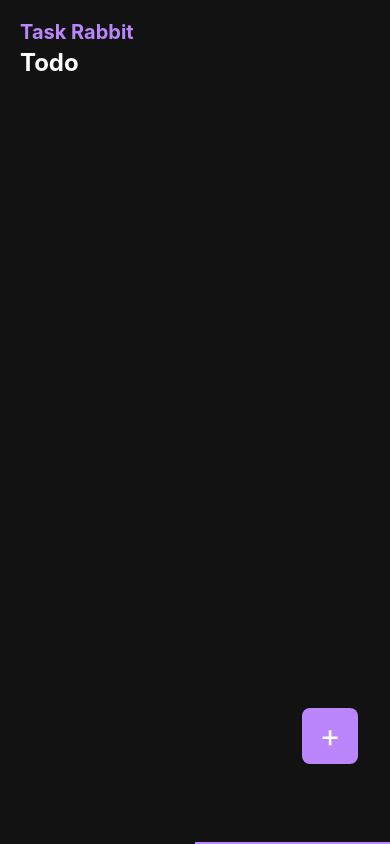
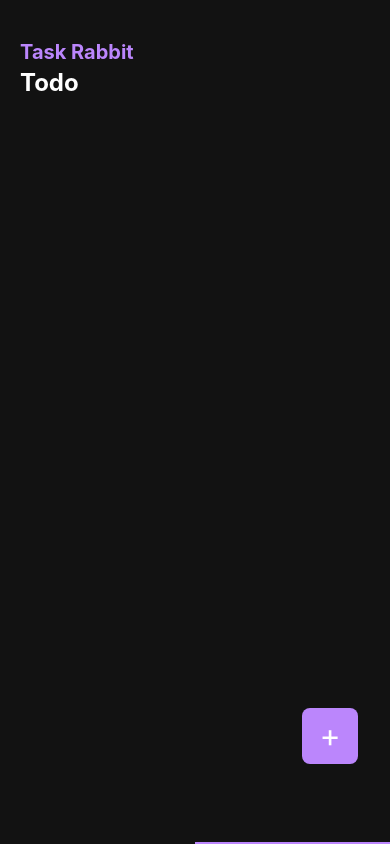
Before and after one commit to shugi12345/task-app, a React Native app: screen /Todo in a window 390 px wide. Built offline with nearby package versions, Linux system fonts and the light colour scheme.

Commit message:
Improve status bar and spacing

```diff
--- a/src/App.js
+++ b/src/App.js
@@ -1,5 +1,6 @@
 import React from 'react';
 import { NavigationContainer, DarkTheme } from '@react-navigation/native';
+import { StatusBar } from 'react-native';
 import { createMaterialTopTabNavigator } from '@react-navigation/material-top-tabs';
 import TasksScreen from './screens/TasksScreen';
 import TodoScreen from './screens/TodoScreen';
@@ -16,6 +17,7 @@ const MyTheme = {
 export default function App() {
   return (
     <NavigationContainer theme={MyTheme}>
+      <StatusBar barStyle="light-content" />
       <Tab.Navigator tabBarPosition="bottom" swipeEnabled>
         <Tab.Screen name="Tasks" component={TasksScreen} />
         <Tab.Screen name="Todo" component={TodoScreen} />
--- a/src/screens/TasksScreen.js
+++ b/src/screens/TasksScreen.js
@@ -180,7 +180,7 @@ export default function TasksScreen() {
 }
 
 const styles = StyleSheet.create({
-  container: { flex: 1, padding: 20, backgroundColor: '#121212' },
+  container: { flex: 1, padding: 20, paddingTop: 40, backgroundColor: '#121212' },
   input: {
     borderColor: '#444',
     borderWidth: 1,
--- a/src/screens/TodoScreen.js
+++ b/src/screens/TodoScreen.js
@@ -56,7 +56,7 @@ export default function TodoScreen() {
 }
 
 const styles = StyleSheet.create({
-  container: { flex: 1, padding: 20, backgroundColor: '#121212' },
+  container: { flex: 1, padding: 20, paddingTop: 40, backgroundColor: '#121212' },
   input: {
     borderColor: '#444',
     borderWidth: 1,
```
